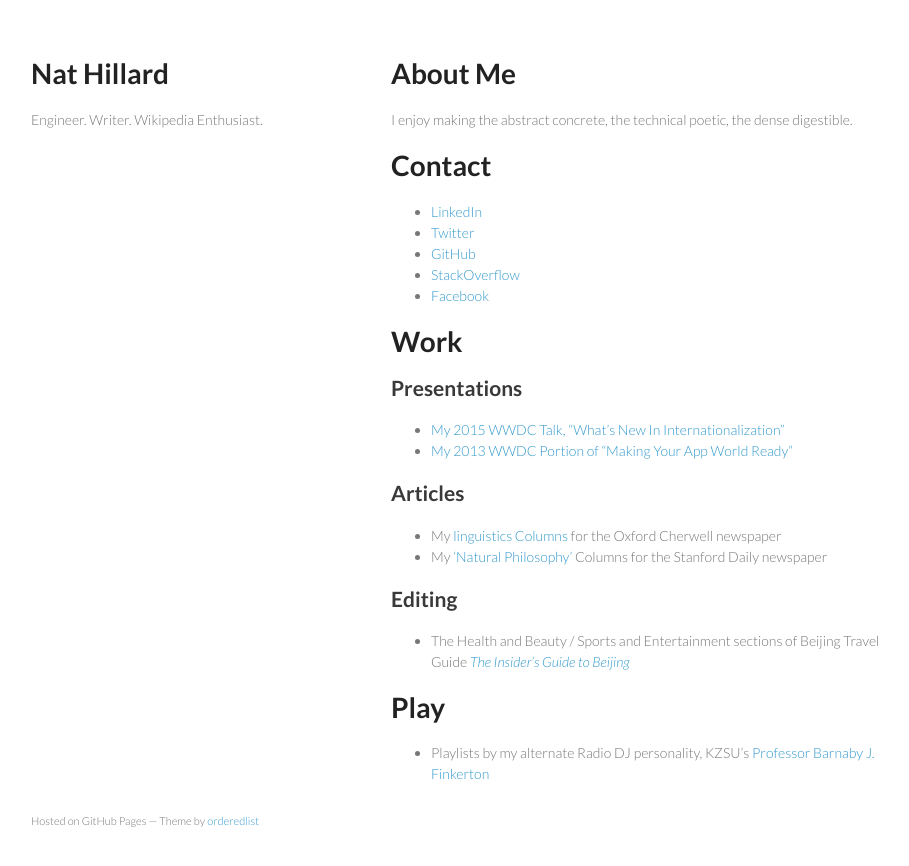
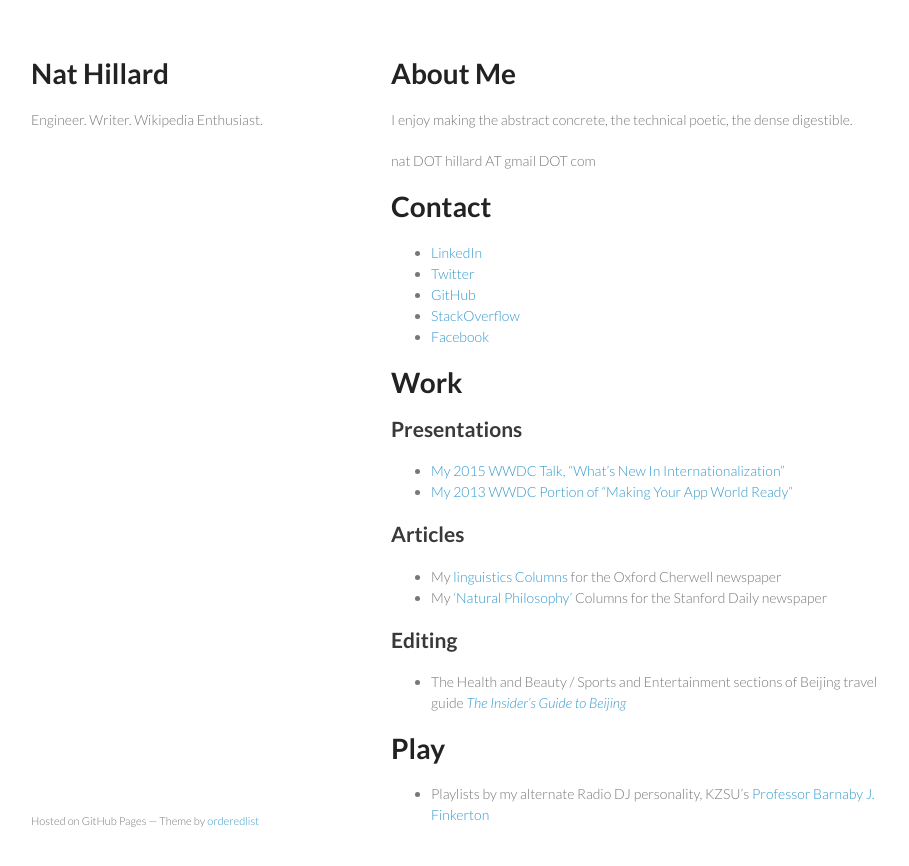
Before and after one commit to natbaca/natbaca.github.io, a Jekyll site: the page built from index.md, in a window 1280 px wide. Shown: the top 866 px of the page, without its empty margins (179-1088 px from the left). Built offline with Jekyll 4.4.1, drawn with Linux system fonts in a browser that asks for light colours; Markdown is read by kramdown in place of the engine named in the settings.

Commit message:
Fixing casing, adding email

```diff
--- a/index.md
+++ b/index.md
@@ -4,6 +4,8 @@ layout: index
 
 # About Me
 I enjoy making the abstract concrete, the technical poetic, the dense digestible.
+
+nat DOT hillard AT gmail DOT com
 
 # Contact
 * [LinkedIn](https://www.linkedin.com/profile/view?id=AAMAAAJfr9AB7cCKhIDzlIMU4jOeed_Lo4Ft0lc)
@@ -22,7 +24,7 @@ I enjoy making the abstract concrete, the technical poetic, the dense digestible
 * My ['Natural Philosophy'](http://stanforddailyarchive.com/cgi-bin/stanford?a=q&hs=1&r=1&results=1&txq=nat+hillard&txf=txIN&ssnip=txt&o=20&dafdq=&dafmq=&dafyq=&datdq=&datmq=&datyq=&e=-------en-20--1--txt-txIN-nathillard------) Columns for the Stanford Daily newspaper
 
 ## Editing
-* The Health and Beauty / Sports and Entertainment sections of Beijing Travel Guide [_The Insider's Guide to Beijing_](http://www.amazon.com/Insiders-Guide-Beijing-Immersion-Guides/dp/0980138604)
+* The Health and Beauty / Sports and Entertainment sections of Beijing travel guide [_The Insider's Guide to Beijing_](http://www.amazon.com/Insiders-Guide-Beijing-Immersion-Guides/dp/0980138604)
 
 # Play
 * Playlists by my alternate Radio DJ personality, KZSU's [Professor Barnaby J. Finkerton](http://zookeeper.stanford.edu/index.php?action=viewDJ&seq=selUser&session=&viewuser=543)
```
